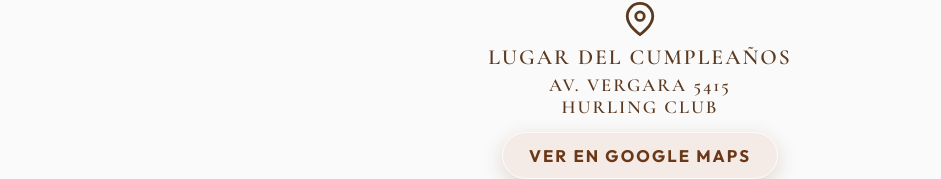
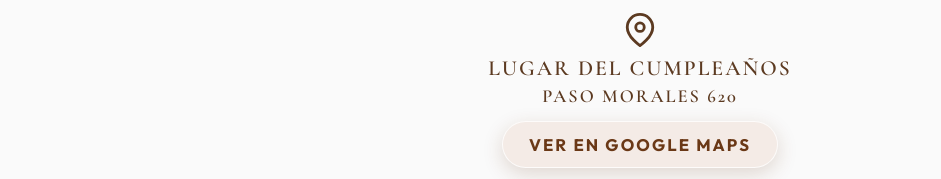
Before and after one commit to WalArg/invitacion_cumple, a React (Vite) app: page / in a window 1280 px wide. Shown: the part 1387-1566 px from the top of the page, without its empty margins (0-941 px from the left). Built offline with nearby package versions, Linux system fonts and the light colour scheme.

Commit message:
Update address to Paso Morales 620 and event end time to 19:00

```diff
--- a/src/App.jsx
+++ b/src/App.jsx
@@ -207,9 +207,9 @@
 BEGIN:VEVENT
 SUMMARY:Cumple de Luca 1 añito 🎂
 DESCRIPTION:¡Te esperamos para festejar el primer año de Luca!
-LOCATION:Av. Vergara 5415, Hurling Club
+LOCATION:Paso Morales 620
 DTSTART:20260920T183000Z
-DTEND:20260920T223000Z
+DTEND:20260920T220000Z
 END:VEVENT
 END:VCALENDAR`;
 
@@ -324,12 +324,11 @@
               </div>
 
               <div className="location-title">LUGAR DEL CUMPLEAÑOS</div>
-              <div className="location-address">AV. VERGARA 5415</div>
-              <div className="location-address">HURLING CLUB</div>
+              <div className="location-address">PASO MORALES 620</div>
 
               {/* VER EN GOOGLE MAPS Button (Links to Google Maps) */}
               <a
-                href="https://www.google.com/maps/search/?api=1&query=Av.+Vergara+5415,+Hurling+Club"
+                href="https://www.google.com/maps/search/?api=1&query=Paso+Morales+620"
                 target="_blank"
                 rel="noopener noreferrer"
                 className="btn-agendar btn-maps"
```
